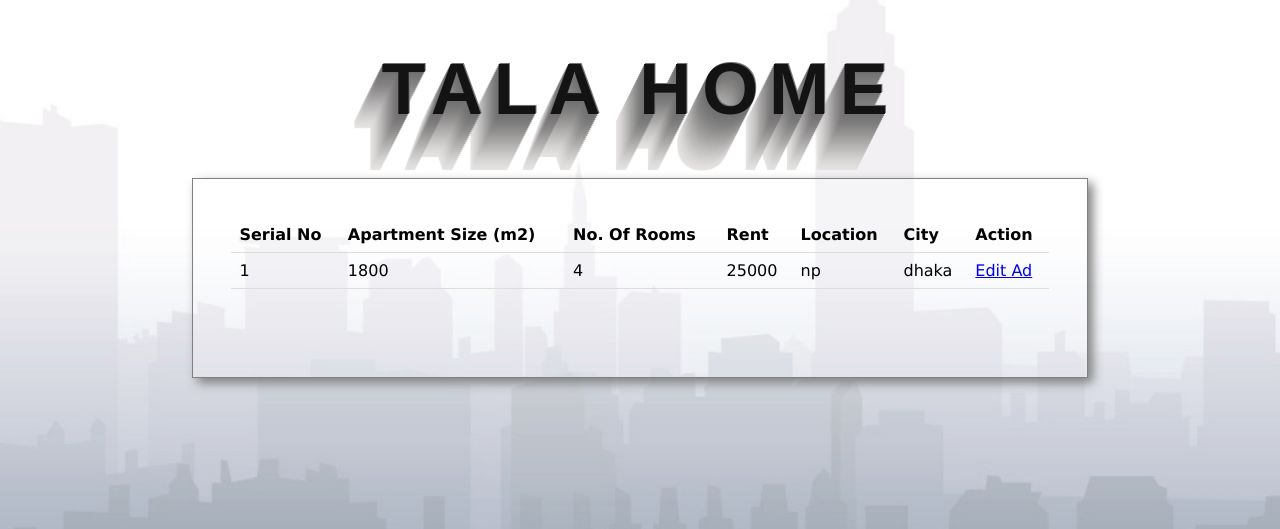
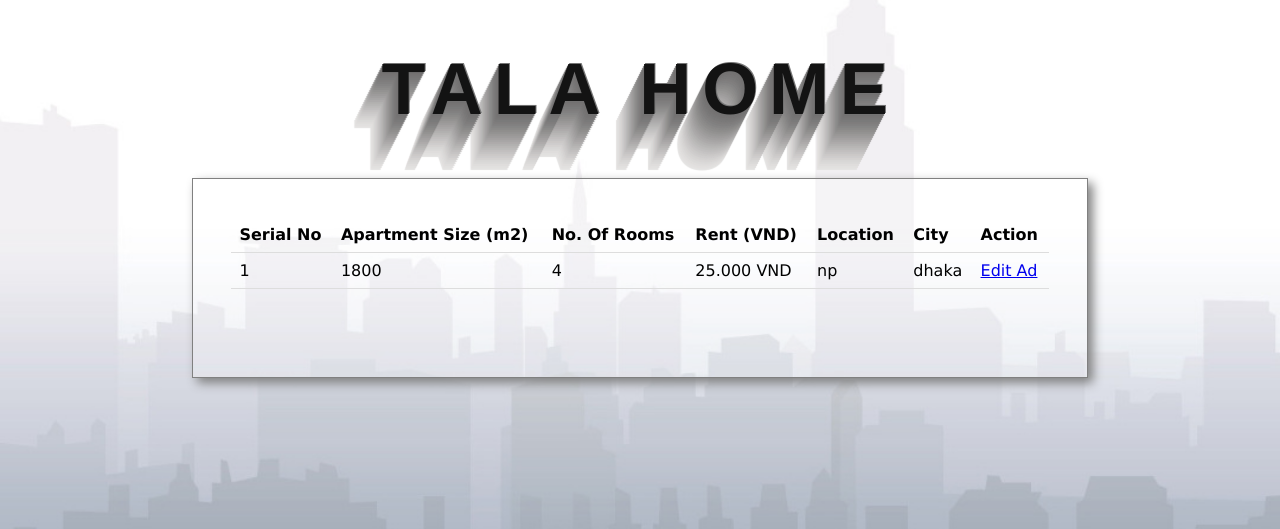
Before and after one commit to Bottle1985/RoomForRent, a PHP site: page /myads.php in a window 1280 px wide. Shown: the part 49-578 px from the top of the page. Run offline with PHP 8.4, Linux system fonts and the light colour scheme; a user stored in the database is signed in; data comes from the database, SQL or seed files in the repository; data that the repository does not hold is empty.

Commit message:
+ Added VND to price

```diff
--- a/available_flats.php
+++ b/available_flats.php
@@ -46,7 +46,7 @@
 				<td data-label="ID"><?php echo $apartment['flat_id'] ?></td>
 				<td data-label="Apartment Size (m2)"><?php echo $apartment['flat_size'] ?></td>
 				<td data-label="No. Of Rooms"><?php echo $apartment['num_of_rooms'] ?></td>
-				<td data-label="Rent"><?php echo $apartment['flat_rent'] ?></td>
+				<td data-label="Rent"><?php echo number_format($apartment['flat_rent'], 0, ',', '.'); ?> VND</td>
 				<td data-label="Location"><?php echo $apartment['flat_location'] ?></td>
 				<td data-label="City"><?php echo $apartment['flat_city'] ?></td>
 				<td data-label="Availability"><?php if($apartment['available']==1){?> <a href="flat_details.php?id=<?php echo $apartment['flat_id'];?>">Show Details</a><?php } else{echo "NOT AVAILABLE"; } ?></td>
--- a/flat_details.php
+++ b/flat_details.php
@@ -34,8 +34,8 @@
 					<td style="padding: 8px 10px;"><?php echo htmlspecialchars($aptdetails['first_name'] . ' ' . $aptdetails['last_name']); ?></td>
 				</tr>
 				<tr>
-					<td style="background-color:#95a5a6; padding: 8px 10px;">Rent</td>
-					<td style="padding: 8px 10px;"><?php echo htmlspecialchars($aptdetails['flat_rent']); ?></td>
+					<td style="background-color:#95a5a6; padding: 8px 10px;">Rent (VND)</td>
+					<td style="padding: 8px 10px;"><?php echo number_format($aptdetails['flat_rent'], 0, ',', '.'); ?> VND</td>
 				</tr>
 				<tr>
 					<td style="background-color:#95a5a6; padding: 8px 10px;">City</td>
--- a/myads.php
+++ b/myads.php
@@ -20,7 +20,7 @@
 			<th>Serial No</th>
 			<th>Apartment Size (m2)</th>
 			<th>No. Of Rooms</th>
-			<th>Rent</th>
+			<th>Rent (VND)</th>
 			<th>Location</th>
 			<th>City</th>
 			<th>Action</th>
@@ -33,7 +33,7 @@
 				<td><?php echo  $i; ?></td>
 				<td><?php echo $adinfo['flat_size'] ?></td>
 				<td><?php echo $adinfo['num_of_rooms'] ?></td>
-				<td><?php echo $adinfo['flat_rent'] ?></td>
+				<td><?php echo number_format($adinfo['flat_rent'], 0, ',', '.'); ?> VND</td>
 				<td><?php echo $adinfo['flat_location'] ?></td>
 				<td><?php echo $adinfo['flat_city'] ?></td>
 				<td><a href="post_edit.php?id=<?php echo $adinfo['flat_id'];?>">Edit Ad</a></td>
--- a/post_ad.php
+++ b/post_ad.php
@@ -33,7 +33,7 @@ if(!$_SESSION['id1370950_demo_cse311'])
 					<input id="text5" type="text" name="flat_location"/>
 				</p>
 				<p>
-					<strong>Desired Rent</strong><br>
+					<strong>Desired Rent (VND)</strong><br>
 					<input id="text5" type="text" name="flat_rent"/>
 				</p>
 
--- a/post_edit.php
+++ b/post_edit.php
@@ -42,8 +42,7 @@
 				</p>
 
 				<p>
-					<strong>Flat Rent</strong><br> <!-- flat_rent -->
-					<input id="text5" type="text" name="flat_rent" value="<?php echo htmlspecialchars($aptdetails['flat_rent']); ?>"/>
+					<strong>Flat Rent (VND)</strong><br> <!-- flat_rent -->
 				</p>
 
 			</div>
```
